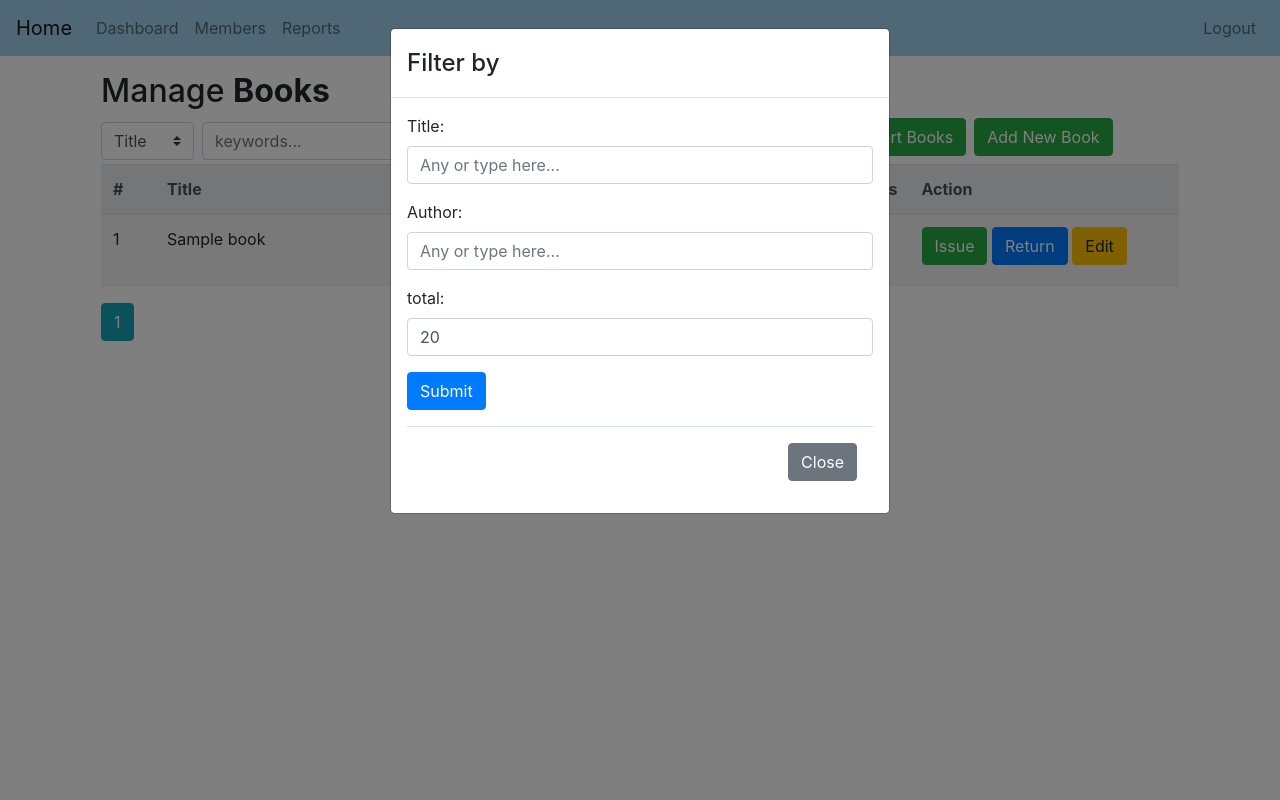
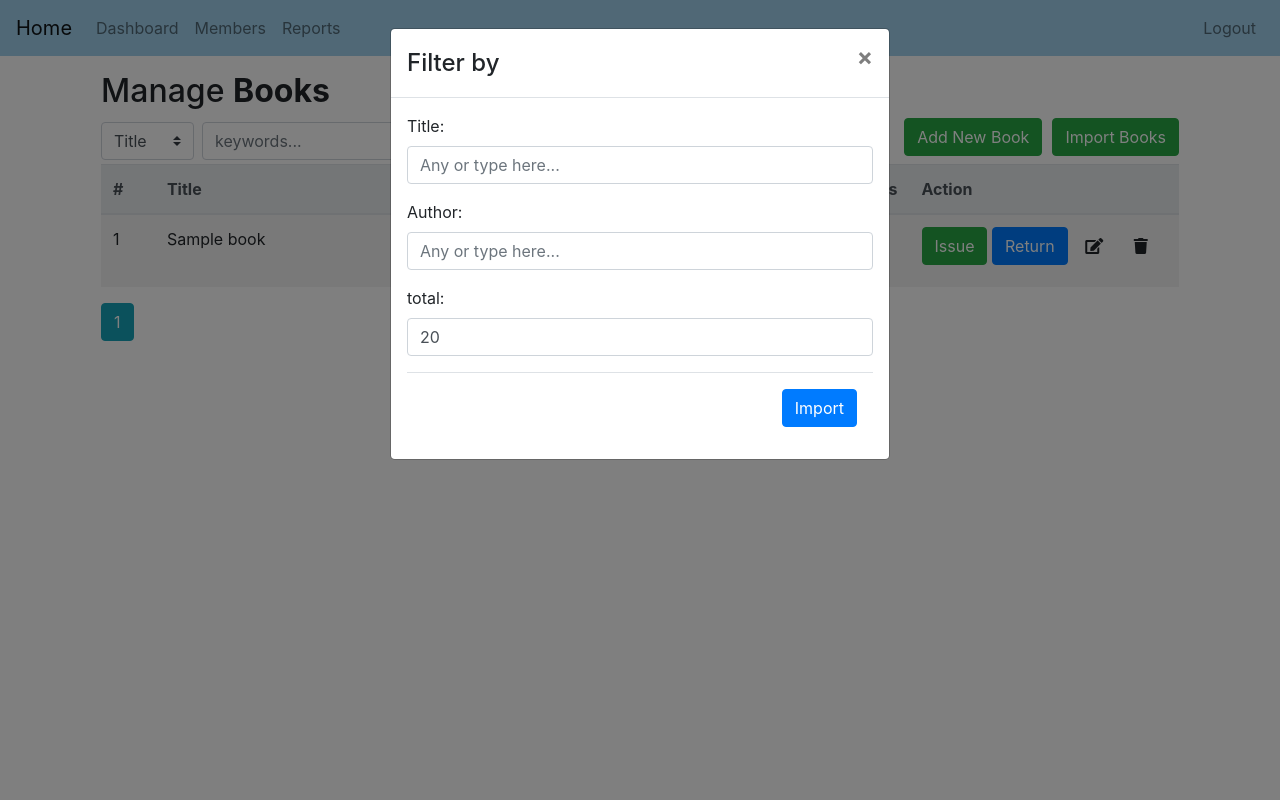
Before and after one commit to lafith/library-management-system, a Flask app: page /dashboard in a window 1280 px wide, after a click on "Import Books". Run offline with Flask 2, Linux system fonts and the light colour scheme; the visitor is signed in with stand-in values (Sample User, id 1); tables that the repository leaves empty hold one stand-in row (values such as "Sample post"); some libraries are stand-ins or nearby versions.

Commit message:
refactor: change button alignment

```diff
--- a/app/routes.py
+++ b/app/routes.py
@@ -162,7 +162,7 @@ def update_member():
 def delete_member(id):
     """View function to remove entries from Member table"""
     delete_member_db(id)
-    flash("Member Deleted Successfully")
+    flash("Member Deleted Successfully", 'danger')
     return redirect(url_for('members'))
 
 
--- a/app/templates/dashboard.html
+++ b/app/templates/dashboard.html
@@ -8,6 +8,7 @@ content %}
       <!--search bar-->
       <div class="col-6">
         <form class="form-inline" action="" method="POST">
+
                 <select
             name="searchby"
             id="searchbySelect"
@@ -17,6 +18,7 @@ content %}
             <option>Title</option>
             <option>Author</option>
           </select>
+          <div class="input-group">
           <input
             type="text"
             class="form-control"
@@ -24,19 +26,17 @@ content %}
             required="1"
             placeholder="keywords..."
           />
+          <div class="input-group-btn">
             <button class="btn btn-primary" type="Submit">
                 <i class="fas fa-search"></i>
               </button>
+          </div>
+
+            </div>
         </form>
       </div>
       <!--import/add books:-->
       <div class="col-4">
-        <div
-          class="btn-toolbar"
-          role="toolbar"
-          aria-label="Toolbar with button groups"
-        >
-          <div class="btn-group mr-2" role="group" aria-label="First group">
         <button
         type="button"
         class="btn btn-success float-right"
@@ -45,18 +45,15 @@ content %}
       >
         Import Books
       </button>
-          </div>
-          <div class="btn-group mr-2" role="group" aria-label="First group">
       <button
               type="button"
               class="btn btn-success float-right"
               data-toggle="modal"
               data-target="#addBookModal"
+              style="margin-right:10px"
             >
               Add New Book
             </button>
-          </div>
-        </div>
       </div>
     </div>
     <!--table-->
@@ -95,10 +92,16 @@ content %}
           >
           <a
             href="/update/{{row.book_id}}"
-            class="btn btn-warning btn-xs"
+            class="btn"
             data-toggle="modal"
             data-target="#updatebookmodal{{row.book_id}}"
-            >Edit</a
+            ><i class="fas fa-edit"></i></a
+          >
+          <a
+                    href="/delete_book/{{row.book_id}}"
+                    class="btn"
+                    onclick="return confirm('Confirm Delete?')"
+                    ><i class="fas fa-trash"></i></a
                   >
         </td>
       </tr>
@@ -108,6 +111,7 @@ content %}
           <div class="modal-content">
             <div class="modal-header">
               <h4 class="modal-title">Update Information</h4>
+	            <button type="button" class="close" data-dismiss="modal"><span>&times;</span></button>
             </div>
             <div class="modal-body">
               <form action="{{url_for('update_book')}}" method="POST">
@@ -130,11 +134,10 @@ content %}
                     value="{{row.isbn}}"
                   />
                 </div>
-                <div class="form-group">
                   <div class="author-wrapper">
                     <label>Author info:</label>
                     {% for author in row.authors%}
-                    <div>
+                    <div class="form-group">
                       <input
                         type="text"
                         class="form-control"
@@ -143,8 +146,6 @@ content %}
                       />
                     </div>
                     {%endfor%}
-                    <br />
-                  </div>
                   </div>
                 <div class="form-group">
                   <label>Quantity:</label>
@@ -155,19 +156,9 @@ content %}
                     value="{{row.total}}"
                   />
                 </div>
-                <div class="form-group">
+                <div class="modal-footer">
+
                   <button class="btn btn-primary" type="submit">Submit</button>
-                </div>
-                <div class="modal-footer">
-                  <a
-                    href="/delete_book/{{row.book_id}}"
-                    class="btn btn-danger btn-xs"
-                    onclick="return confirm('Confirm Delete?')"
-                    >Delete</a
-                  >
-                  <button class="btn btn-secondary" data-dismiss="modal">
-                    Close
-                  </button>
                 </div>
               </form>
             </div>
@@ -180,6 +171,7 @@ content %}
           <div class="modal-content">
             <div class="modal-header">
               <h4 class="modal-title">Issue Book</h4>
+              <button type="button" class="close" data-dismiss="modal"><span>&times;</span></button>
             </div>
             <div class="modal-body">
               <form action="{{url_for('issue_book')}}" method="POST">
@@ -193,13 +185,8 @@ content %}
                     required="1"
                   />
                 </div>
-                <div class="form-group">
+                <div class="modal-footer">
                     <button class="btn btn-primary" type="submit">Submit</button>
-                </div>
-                <div class="modal-footer">
-                  <button class="btn btn-secondary" data-dismiss="modal">
-                    Close
-                  </button>
                 </div>
               </form>
             </div>
@@ -212,6 +199,7 @@ content %}
           <div class="modal-content">
             <div class="modal-header">
               <h4 class="modal-title">Return Book</h4>
+              <button type="button" class="close" data-dismiss="modal"><span>&times;</span></button>
             </div>
             <div class="modal-body">
               <form action="{{url_for('return_book')}}" method="POST">
@@ -225,13 +213,8 @@ content %}
                     required="1"
                   />
                 </div>
-                <div class="form-group">
+                <div class="modal-footer">
                     <button class="btn btn-primary" type="submit">Submit</button>
-                </div>
-                <div class="modal-footer">
-                  <button class="btn btn-secondary" data-dismiss="modal">
-                    Close
-                  </button>
                 </div>
               </form>
             </div>
@@ -262,6 +245,7 @@ content %}
           <div class="modal-content">
             <div class="modal-header">
               <h4 class="modal-title">Filter by</h4>
+              <button type="button" class="close" data-dismiss="modal"><span>&times;</span></button>
             </div>
             <div class="modal-body">
               <form action="{{url_for('import_books')}}" method="POST">
@@ -292,13 +276,8 @@ content %}
                     value="20"
                   />
                 </div>
-                <div class="form-group">
-                  <button class="btn btn-primary" type="submit">Submit</button>
-                </div>
                 <div class="modal-footer">
-                  <button class="btn btn-secondary" data-dismiss="modal">
-                    Close
-                  </button>
+                    <button class="btn btn-primary" type="submit">Import</button>
                 </div>
               </form>
             </div>
@@ -311,6 +290,7 @@ content %}
           <div class="modal-content">
             <div class="modal-header">
               <h4 class="modal-title">Add Book</h4>
+              <button type="button" class="close" data-dismiss="modal"><span>&times;</span></button>
             </div>
             <div class="modal-body">
               <form action="{{url_for('add_book')}}" method="POST">
@@ -358,13 +338,8 @@ content %}
                     required="1"
                   />
                 </div>
-                <div class="form-group">
+                <div class="modal-footer">
                 <button class="btn btn-primary" type="submit">Submit</button>
-                </div>
-                <div class="modal-footer">
-                  <button class="btn btn-secondary" data-dismiss="modal">
-                    Close
-                  </button>
             </div>
               </form>
             </div>
@@ -379,7 +354,7 @@ content %}
     var add_author = $(".add-author");
     var author_wrapper = $(".author-wrapper");
     var new_author =
-      '<div><input type="text" class="form-control" name="author[]" value=""/><a href="javascript:void(0);" class="remove-author" title="Remove author"><i class="fas fa-minus"></i></a></div>';
+			  '<div class="form-group"><input type="text" class="form-control" name="author[]" value=""/><a href="javascript:void(0);" class="remove-author" title="Remove author"><i class="fas fa-minus"></i></a></div>';
     var add_author_count = 1;
     $(add_author).click(function () {
       if (add_author_count < max_author_fields) {
--- a/app/templates/guest_view.html
+++ b/app/templates/guest_view.html
@@ -15,6 +15,7 @@ content %}
             <option>Title</option>
             <option>Author</option>
           </select>
+          <div class="input-group">
             <input
               type="text"
               class="form-control"
@@ -22,9 +23,12 @@ content %}
               required="1"
               placeholder="keywords..."
             />
+            <div class="input-group-btn">
               <button class="btn btn-primary" type="Submit">
                 <i class="fas fa-search"></i>
               </button>
+            </div>
+          </div>
         </form>
       </div>
     </div>
--- a/app/templates/layout.html
+++ b/app/templates/layout.html
@@ -25,6 +25,11 @@
       integrity="sha384-lZN37f5QGtY3VHgisS14W3ExzMWZxybE1SJSEsQp9S+oqd12jhcu+A56Ebc1zFSJ"
       crossorigin="anonymous"
     />
+    <!-- Latest compiled and minified CSS -->
+    <link
+      rel="stylesheet"
+      href="https://cdn.jsdelivr.net/npm/bootstrap-select@1.13.14/dist/css/bootstrap-select.min.css"
+    />
     <script src="https://cdnjs.cloudflare.com/ajax/libs/Chart.js/3.1.1/chart.min.js"></script>
   </head>
   <body>
@@ -46,5 +51,10 @@
       integrity="sha384-JZR6Spejh4U02d8jOt6vLEHfe/JQGiRRSQQxSfFWpi1MquVdAyjUar5+76PVCmYl"
       crossorigin="anonymous"
     ></script>
+    <!-- Latest compiled and minified JavaScript -->
+    <script src="https://cdn.jsdelivr.net/npm/bootstrap-select@1.13.14/dist/js/bootstrap-select.min.js"></script>
+
+    <!-- (Optional) Latest compiled and minified JavaScript translation files -->
+    <script src="https://cdn.jsdelivr.net/npm/bootstrap-select@1.13.14/dist/js/i18n/defaults-*.min.js"></script>
   </body>
 </html>
```
Also changed, not shown: app/templates/members.html (+17 -21 lines). Lines whose indentation alone changed are shown as unchanged.
